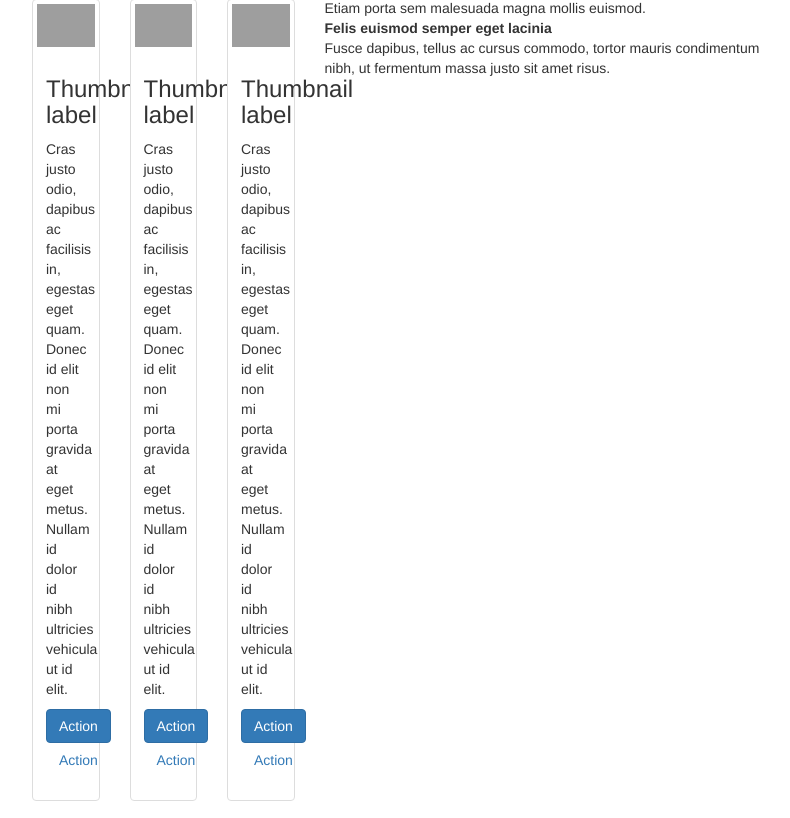
After one commit to xjywq/EE208, a Flask app: template app/templates/item.html in a window 1280 px wide. The commit adds this page. Shown: the part 290-1108 px from the top of the page, without its empty margins (53-843 px from the left). Run offline with Flask 2, Linux system fonts and the light colour scheme; the template is opened without the code that fills it, so the values that code supplies are empty; some libraries are stand-ins or nearby versions; grey boxes are pictures that could not be loaded.

Commit message:
交给zrh修改页面

```diff
--- /dev/null
+++ b/app/static/mycss.css
@@ -0,0 +1,4 @@
+.row .left_bar{
+    border-color: black;
+    position: absolute;
+}
--- a/app/templates/base.html
+++ b/app/templates/base.html
@@ -18,7 +18,9 @@
         <div class="navbar-collapse collapse">
             <ul class="nav navbar-nav">
                 <li><a href="/">Home</a></li>
+                <li><a href="/sports"> Sports </a></li>
             </ul>
+
         </div>
     </div>
 </div>
--- /dev/null
+++ b/app/templates/item.html
@@ -0,0 +1,173 @@
+{% extends "base.html" %}
+<style>
+  .row .left_bar {
+    border-color: black;
+    position: absolute;
+    background: scroll;
+    background-image: url("../static/icon.png");
+  }
+</style>
+{% block title %}Sportee Search - Item{% endblock %} {% block page_content %} <
+<div class="container">
+  <div class="row clearfix">
+    <div class="col-md-3 column">
+      <div class="carousel slide" id="carousel-501417">
+        <ol class="carousel-indicators">
+        <text>{{item.image_url}}</text>
+        {% for k in item.image_url %}
+          <li data-slide-to={{k}} data-target={{v}}></li>
+        {% endfor %}
+        </ol>
+        <div class="carousel-inner">
+          <div class="item active">
+            <img alt="" src="v3/default.jpg" />
+            <div class="carousel-caption">
+              <h4>First Thumbnail label</h4>
+              <p>
+                Cras justo odio, dapibus ac facilisis in, egestas eget quam.
+                Donec id elit non mi porta gravida at eget metus. Nullam id
+                dolor id nibh ultricies vehicula ut id elit.
+              </p>
+            </div>
+          </div>
+          <div class="item">
+            <img alt="" src="v3/default1.jpg" />
+            <div class="carousel-caption">
+              <h4>Second Thumbnail label</h4>
+              <p>
+                Cras justo odio, dapibus ac facilisis in, egestas eget quam.
+                Donec id elit non mi porta gravida at eget metus. Nullam id
+                dolor id nibh ultricies vehicula ut id elit.
+              </p>
+            </div>
+          </div>
+          <div class="item">
+            <img alt="" src="v3/default2.jpg" />
+            <div class="carousel-caption">
+              <h4>Third Thumbnail label</h4>
+              <p>
+                Cras justo odio, dapibus ac facilisis in, egestas eget quam.
+                Donec id elit non mi porta gravida at eget metus. Nullam id
+                dolor id nibh ultricies vehicula ut id elit.
+              </p>
+            </div>
+          </div>
+        </div>
+        <a
+          class="left carousel-control"
+          href="#carousel-501417"
+          data-slide="prev"
+          ><span class="glyphicon glyphicon-chevron-left"></span
+        ></a>
+        <a
+          class="right carousel-control"
+          href="#carousel-501417"
+          data-slide="next"
+          ><span class="glyphicon glyphicon-chevron-right"></span
+        ></a>
+      </div>
+      <div class="row">
+        <div class="col-md-4">
+          <div class="thumbnail">
+            <img alt="300x200" src="v3/default4.jpg" />
+            <div class="caption">
+              <h3>Thumbnail label</h3>
+              <p>
+                Cras justo odio, dapibus ac facilisis in, egestas eget quam.
+                Donec id elit non mi porta gravida at eget metus. Nullam id
+                dolor id nibh ultricies vehicula ut id elit.
+              </p>
+              <p>
+                <a class="btn btn-primary" href="#">Action</a>
+                <a class="btn" href="#">Action</a>
+              </p>
+            </div>
+          </div>
+        </div>
+        <div class="col-md-4">
+          <div class="thumbnail">
+            <img alt="300x200" src="v3/default5.jpg" />
+            <div class="caption">
+              <h3>Thumbnail label</h3>
+              <p>
+                Cras justo odio, dapibus ac facilisis in, egestas eget quam.
+                Donec id elit non mi porta gravida at eget metus. Nullam id
+                dolor id nibh ultricies vehicula ut id elit.
+              </p>
+              <p>
+                <a class="btn btn-primary" href="#">Action</a>
+                <a class="btn" href="#">Action</a>
+              </p>
+            </div>
+          </div>
+        </div>
+        <div class="col-md-4">
+          <div class="thumbnail">
+            <img alt="300x200" src="v3/default6.jpg" />
+            <div class="caption">
+              <h3>Thumbnail label</h3>
+              <p>
+                Cras justo odio, dapibus ac facilisis in, egestas eget quam.
+                Donec id elit non mi porta gravida at eget metus. Nullam id
+                dolor id nibh ultricies vehicula ut id elit.
+              </p>
+              <p>
+                <a class="btn btn-primary" href="#">Action</a>
+                <a class="btn" href="#">Action</a>
+              </p>
+            </div>
+          </div>
+        </div>
+      </div>
+    </div>
+    <div class="col-md-5 column">
+      <div class="row clearfix">
+        <div class="col-md-9 column">
+          <h3>h3. 这是一套可视化布局系统.</h3>
+        </div>
+        <div class="col-md-3 column">
+          <button type="button" class="btn btn-default btn-block">按钮</button>
+        </div>
+      </div>
+      <dl>
+        <dt>Description lists</dt>
+        <dd>A description list is perfect for defining terms.</dd>
+        <dt>Euismod</dt>
+        <dd>
+          Vestibulum id ligula porta felis euismod semper eget lacinia odio sem
+          nec elit.
+        </dd>
+        <dd>Donec id elit non mi porta gravida at eget metus.</dd>
+        <dt>Malesuada porta</dt>
+        <dd>Etiam porta sem malesuada magna mollis euismod.</dd>
+        <dt>Felis euismod semper eget lacinia</dt>
+        <dd>
+          Fusce dapibus, tellus ac cursus commodo, tortor mauris condimentum
+          nibh, ut fermentum massa justo sit amet risus.
+        </dd>
+      </dl>
+    </div>
+    <div class="col-md-4 column">
+      <div class="panel panel-default">
+        <div class="panel-heading">
+          <h3 class="panel-title">Panel title</h3>
+        </div>
+        <div class="panel-body">Panel content</div>
+        <div class="panel-footer">Panel footer</div>
+      </div>
+    </div>
+  </div>
+  <div class="row clearfix">
+    <div class="col-md-2 column">
+      <img alt="140x140" src="v3/default3.jpg" />
+      <button type="button" class="btn btn-default">按钮</button>
+    </div>
+    <div class="col-md-2 column"></div>
+    <div class="col-md-2 column"></div>
+    <div class="col-md-2 column"></div>
+    <div class="col-md-2 column"></div>
+    <div class="col-md-2 column"></div>
+  </div>
+</div>
+
+{% endblock %}
--- a/config.py
+++ b/config.py
@@ -1,5 +1,5 @@
 import os
-from password import SQLALCHEMY_DATABASE_URI as SQ
+from app.password import SQLALCHEMY_DATABASE_URI as SQ
 basedir = os.path.abspath(os.path.dirname(__file__))
 
 
```
Also changed, not shown: DangDang/DangDang/pipelines.py (+8 -7 lines), DangDang/DangDang/spiders/Dang.py (+8 -8 lines), app/main/views.py (+11 -1 lines), app/models.py (+14 -6 lines), app/templates/index.html (+41 -6 lines), app/templates/pagi.html (added, +59 -0 lines), app/templates/result.html (+12 -2 lines), app/static/icon.png (added), app/static/share.png (added).
